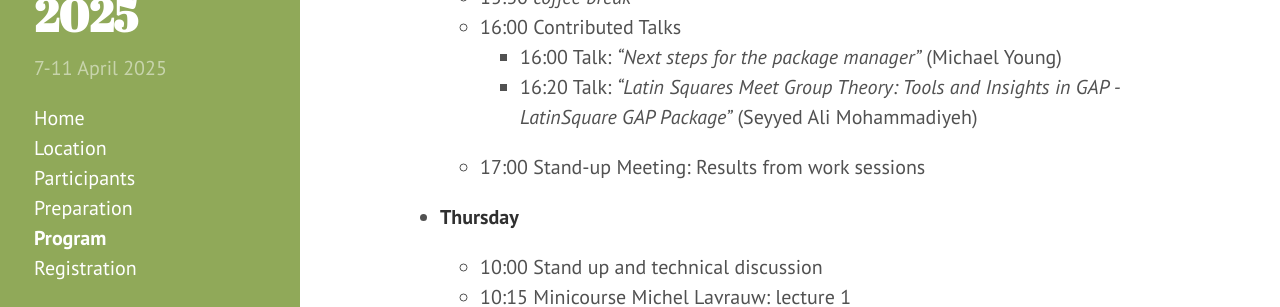
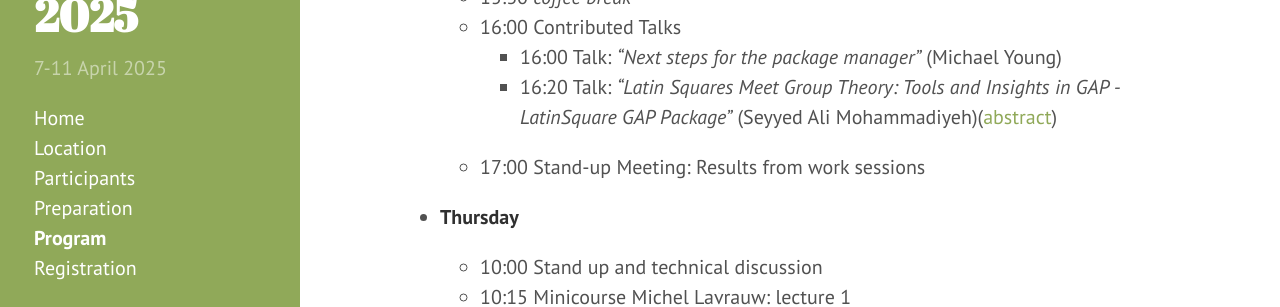
Before and after one commit to gapdays/gapdays2025-spring, a Jekyll site: the page built from program.md, in a window 1280 px wide and 900 px high, scrolled down 2657 px. Shown: the part 156-463 px from the top of the window. Built offline with Jekyll 4.4.1, drawn with Linux system fonts in a browser that asks for light colours.

Commit message:
updated program

```diff
--- a/program.md
+++ b/program.md
@@ -89,7 +89,7 @@ The schedule is subject to further changes.
   - 15:30 *coffee break*
   - 16:00 Contributed Talks
     - 16:00 Talk: *"Next steps for the package manager"* (Michael Young)
-    - 16:20 Talk: *"Latin Squares Meet Group Theory: Tools and Insights in GAP - LatinSquare GAP Package"* (Seyyed Ali Mohammadiyeh)
+    - 16:20 Talk: *"Latin Squares Meet Group Theory: Tools and Insights in GAP - LatinSquare GAP Package"* (Seyyed Ali Mohammadiyeh)([abstract]({{ site.baseurl }}/abstracts/seyyed-ali-mohammadiyeh))
   - 17:00 Stand-up Meeting: Results from work sessions
 
 - **Thursday**
```
